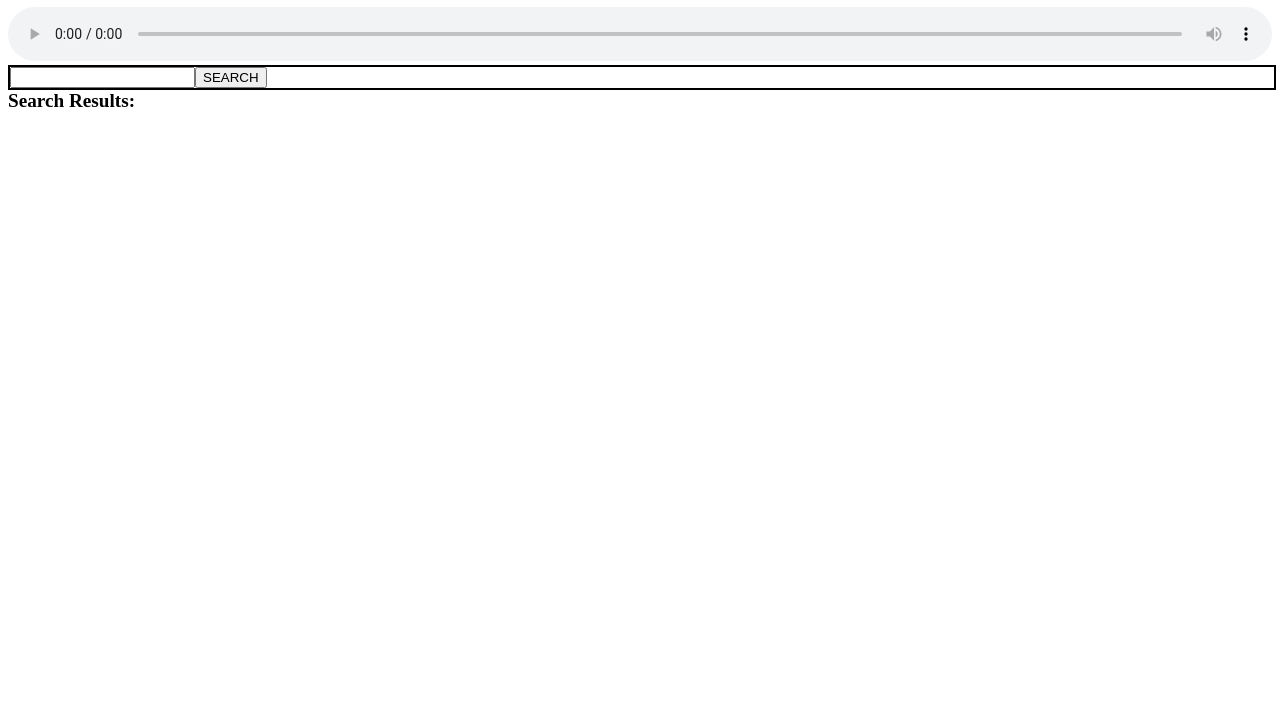
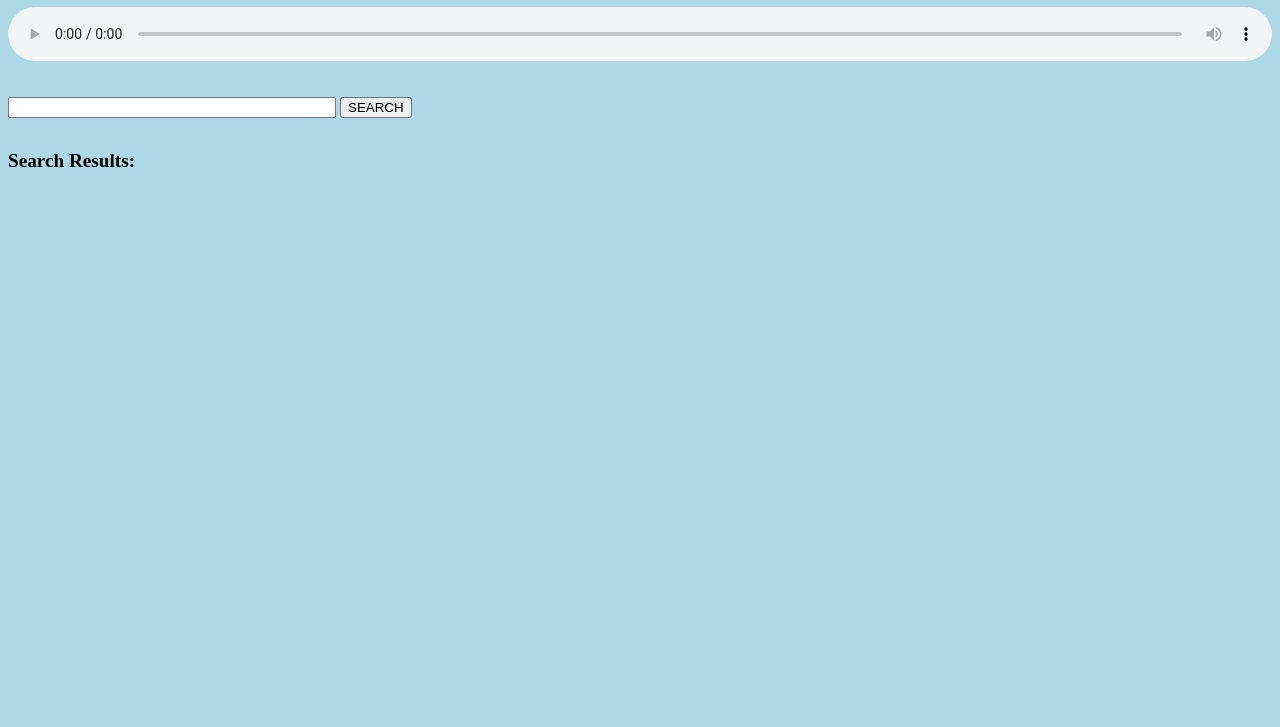
Before and after one commit to Momentum-Team-14/mytunes-Ajsteph89, a website: page index.html in a window 1280 px wide. Shown: the part 73-800 px from the top of the page. Drawn offline with Linux system fonts and the light colour scheme; no server answers.

Commit message:
search bar functioning

```diff
--- a/index.html
+++ b/index.html
@@ -10,10 +10,16 @@
 <body>
   <h1>EyeTunes</h1>
   <audio controls autoplay class = audioPlay>
-    <source src="" type="audio/ogg">
+    <source id = 'audioPlay' src="" type="audio/ogg">
     <source src="" type="audio/mpeg">
   Your browser does not support the audio element.
   </audio>
+
+  <form class = 'searchBar'>
+    <input class = 'typeBox'>
+    <button class = 'button'>SEARCH</button>
+  </form>
+
   <div class = 'container'></div>
 </body>
 </html>
--- a/main.js
+++ b/main.js
@@ -4,18 +4,15 @@ const container = document.querySelector(".container")
 
 
 //search bar & button
-let searchBar = document.createElement('div')
-searchBar.classList.add('searchBar')
-container.appendChild(searchBar)
 
-let typeBox = document.createElement('input')
-typeBox.classList.add('typeBox')
-searchBar.appendChild(typeBox)
+let searchUrl = 'https://itunes.apple.com/search?term='
 
-let searchButton = document.createElement('button')
-searchButton.innerText = "SEARCH"
-searchButton.classList.add('button')
-searchBar.appendChild(searchButton)
+let form = document.querySelector('.searchBar')
+form.addEventListener('submit', function(event) {
+    let typeBox = document.querySelector('.typeBox')
+    event.preventDefault()
+    fetchyFetch(searchUrl + typeBox.value)
+})
 
 //Results Area with class
 let resultsArea = document.createElement('div')
@@ -27,9 +24,9 @@ let displayArea = document.createElement('div')
 displayArea.classList.add('displayArea')
 container.appendChild(displayArea)
 
-
 //fetch stuff
-let searchUrl = 'https://itunes.apple.com/search?term=iron%2Bmaiden'
+function fetchyFetch(searchUrl){
+    console.log (searchUrl)
     fetch(searchUrl,{
         method: 'GET',
         headers: {'Content-Type': 'application/json'}
@@ -41,9 +38,10 @@ let searchUrl = 'https://itunes.apple.com/search?term=iron%2Bmaiden'
     //data is whatever the above code returns
     .then(function (data){
         let searchResults = data.results
+        displayArea.innerText = ''
         showSongName(searchResults)
     })
-
+}
     //function for displaying song results
 function showSongName(songArray) {
     for (let song of songArray){
--- a/style.css
+++ b/style.css
@@ -1,16 +1,18 @@
-.container {
+body {
+    background: lightblue;
 }
 .audioPlay{
     width: 100%;
 }
 
 .searchBar {
-    border: 2px solid black;
+    padding-top: 2rem;
+    padding-bottom: 2rem;
     width: 100%;
 }
 
 .typeBox {
-    width:
+    width: 25vw;
 }
 .resultsBar {
     font-size: larger;
@@ -41,5 +43,6 @@
 .songImage {
     height: 5rem;
     width: 5rem;
+    border: 1px solid black;
 
 }
```
